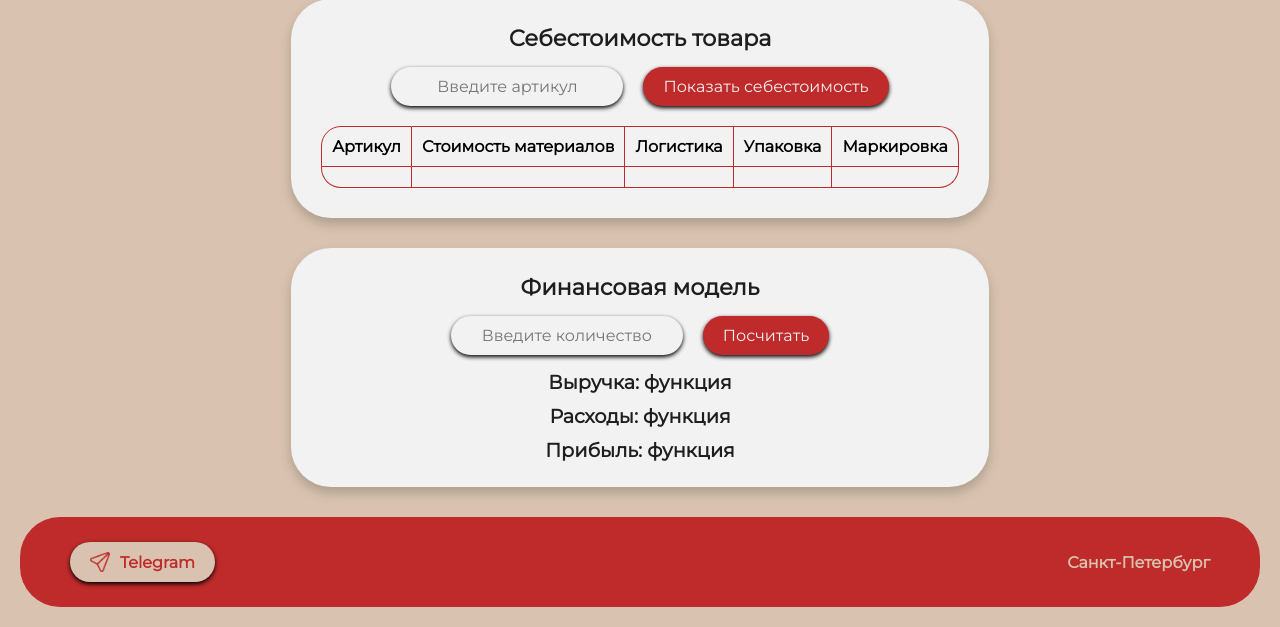
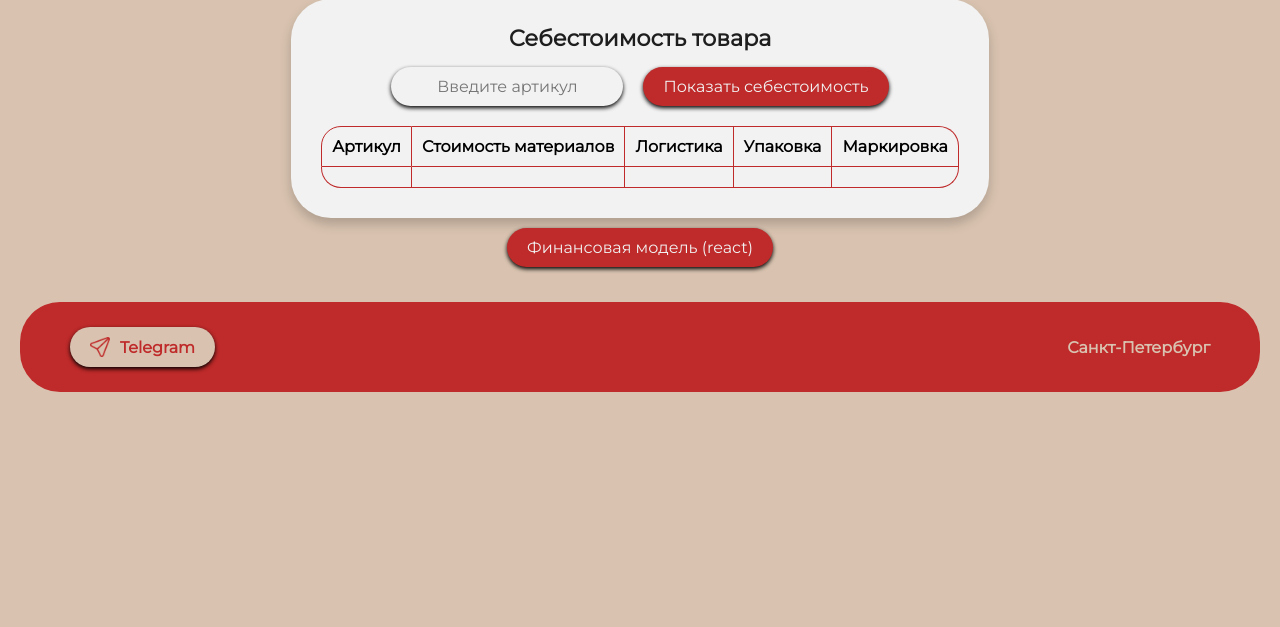
Before and after one commit to ddashikk/CandlesSellingManagement, a Django app: template main_app/templates/page_calculations.html in a window 1280 px wide. Shown: the part 200-827 px from the top of the page. After the commit the page ends 592 px from the top, so only its background shows below. Run offline with Django 5.2, Linux system fonts and the light colour scheme; the template is opened without the code that fills it, so the values that code supplies are empty; parts of the project's set-up code (start-up, migrations or seed data) failed here and were passed over.

Commit message:
- Project finalization. - Added button for redirection to react module.

```diff
--- a/main_app/static/css/style.css
+++ b/main_app/static/css/style.css
@@ -443,11 +443,7 @@ footer {
     padding: 20px;
     box-shadow: 0 6px 12px rgba(0, 0, 0, 0.2);
     border-radius: 40px;
-    margin: 0px 50px 30px 50px;
-}
-
-.calcs:last-child {
-    margin: 0px 50px 5px 50px;
+    margin: 0px 50px;
 }
 
 .title_calcs {
--- a/main_app/templates/page_calculations.html
+++ b/main_app/templates/page_calculations.html
@@ -39,16 +39,15 @@
                 <div class = "section_title">Расчёты</div>
             </div>
 
-            <div class = "grid">
             <!-- Product cost -->
-                <div class="calcs">
-                    <div class="title_calcs">Себестоимость товара</div>
-                    <div class="buttons_for_calcs">
-                        <input class="input_calcs" type = "text" id = "IDInput" placeholder = "Введите артикул">
-                        <button class="button_calcs" onclick = "get_calculation()">Показать себестоимость</button>
+            <div class = "calcs">
+                <div class = "title_calcs">Себестоимость товара</div>
+                <div class = "buttons_for_calcs">
+                    <input class = "input_calcs" type = "text" id = "IDInput" placeholder = "Введите артикул">
+                    <button class = "button_calcs" onclick = "get_calculation()">Показать себестоимость</button>
                 </div>
 
-                    <table id="table_costs">
+                <table id = "table_costs">
                     <tr>
                         <th>Артикул</th>
                         <th style = "display: none;">Стоимость</th>
@@ -68,34 +67,7 @@
                 </table>
             </div>
 
-                <!-- Financial Model -->
-                <div class="calcs">
-                    <div class="title_calcs">Финансовая модель</div>
-                    <div class="buttons_for_calcs">
-                        <input class="input_calcs" type = "text" id = "AmountInput" placeholder = "Введите количество">
-                        <button class="button_calcs" onclick = "finModel()">Посчитать</button>
-                    </div>
-
-                    <!-- Income -->
-                    <div class = "results">
-                        Выручка:&nbsp;
-                        <div id = "result_income">функция</div>
-                    </div>
-
-                    <!-- Costs -->
-                    <div class = "results">
-                        Расходы:&nbsp;
-                        <div id = "result_income">функция</div>
-                    </div>
-
-                    <!-- Net Income -->
-                    <div class = "results">
-                        Прибыль:&nbsp;
-                        <div id = "result_income">функция</div>
-                    </div>
-
-                </div>
-            </div>
+            <button class = "button_calcs" onclick="location.href = 'http://127.0.0.1:3000/'">Финансовая модель (react)</button>
         </section>
 
         <!-- Footer -->
@@ -109,7 +81,6 @@
             <div class = "footer_text">Санкт-Петербург</div>
         </footer>
         <script src="https://ajax.googleapis.com/ajax/libs/jquery/3.7.1/jquery.min.js"></script>
-        <!-- <script src="../static/js/page_calculations.js"></script> -->
         <script src="../static/js/get_calculations.js"></script>
-
     </body>
+</html>
--- a/main_app/templates/page_cart.html
+++ b/main_app/templates/page_cart.html
@@ -61,3 +61,4 @@
         </footer>
         <script src="../static/js/page_cart.js"></script>
     </body>
+</html>
--- a/main_app/templates/page_details.html
+++ b/main_app/templates/page_details.html
@@ -82,3 +82,4 @@
         </footer>
         <script src="../static/js/page_details.js"></script>
     </body>
+</html>
--- a/main_app/templates/page_products.html
+++ b/main_app/templates/page_products.html
@@ -192,3 +192,4 @@
         <script src="../static/js/page_products.js"></script>
         <script src="https://ajax.googleapis.com/ajax/libs/jquery/3.7.1/jquery.min.js"></script>
     </body>
+</html>
```
Lines whose indentation alone changed are shown as unchanged.
